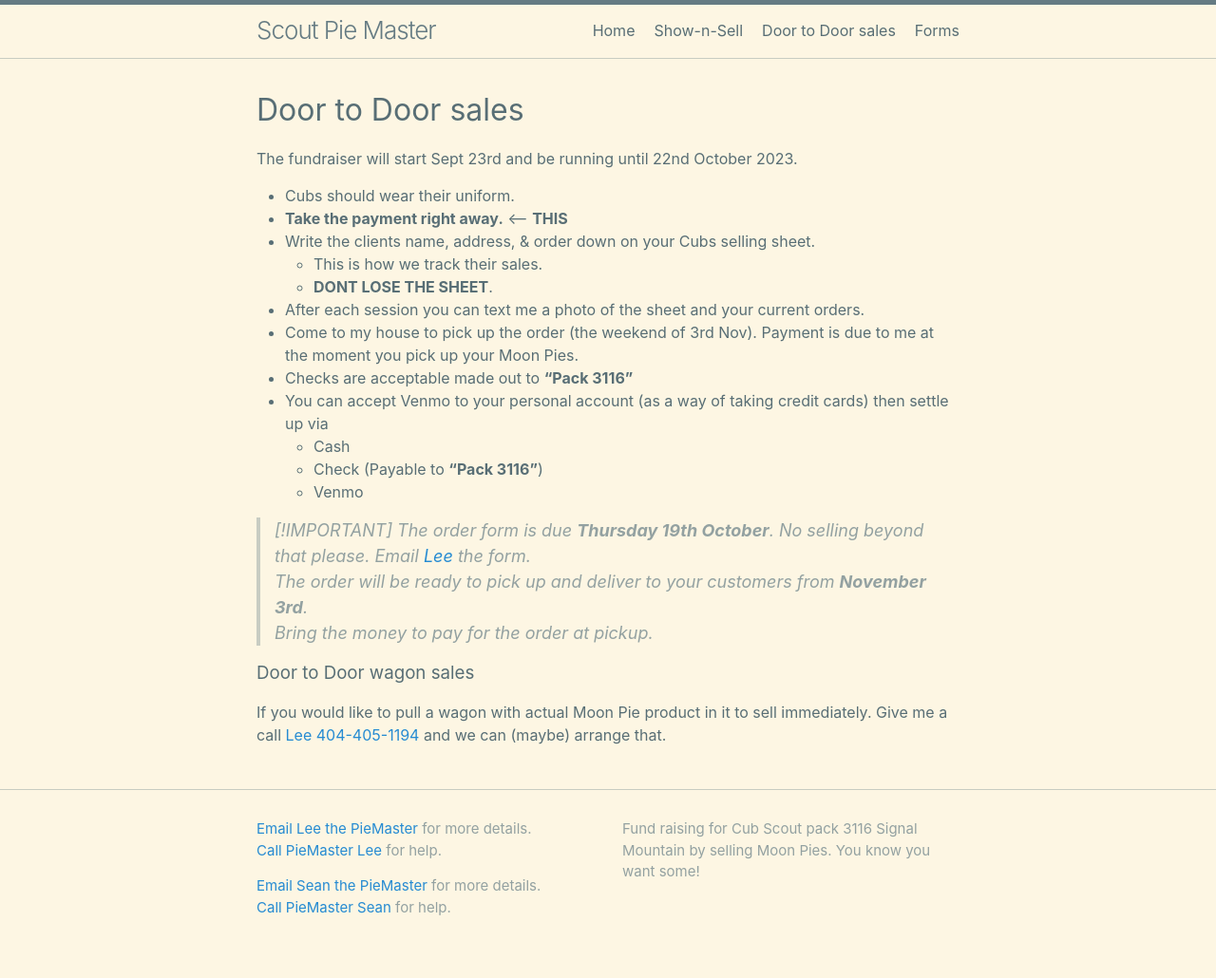
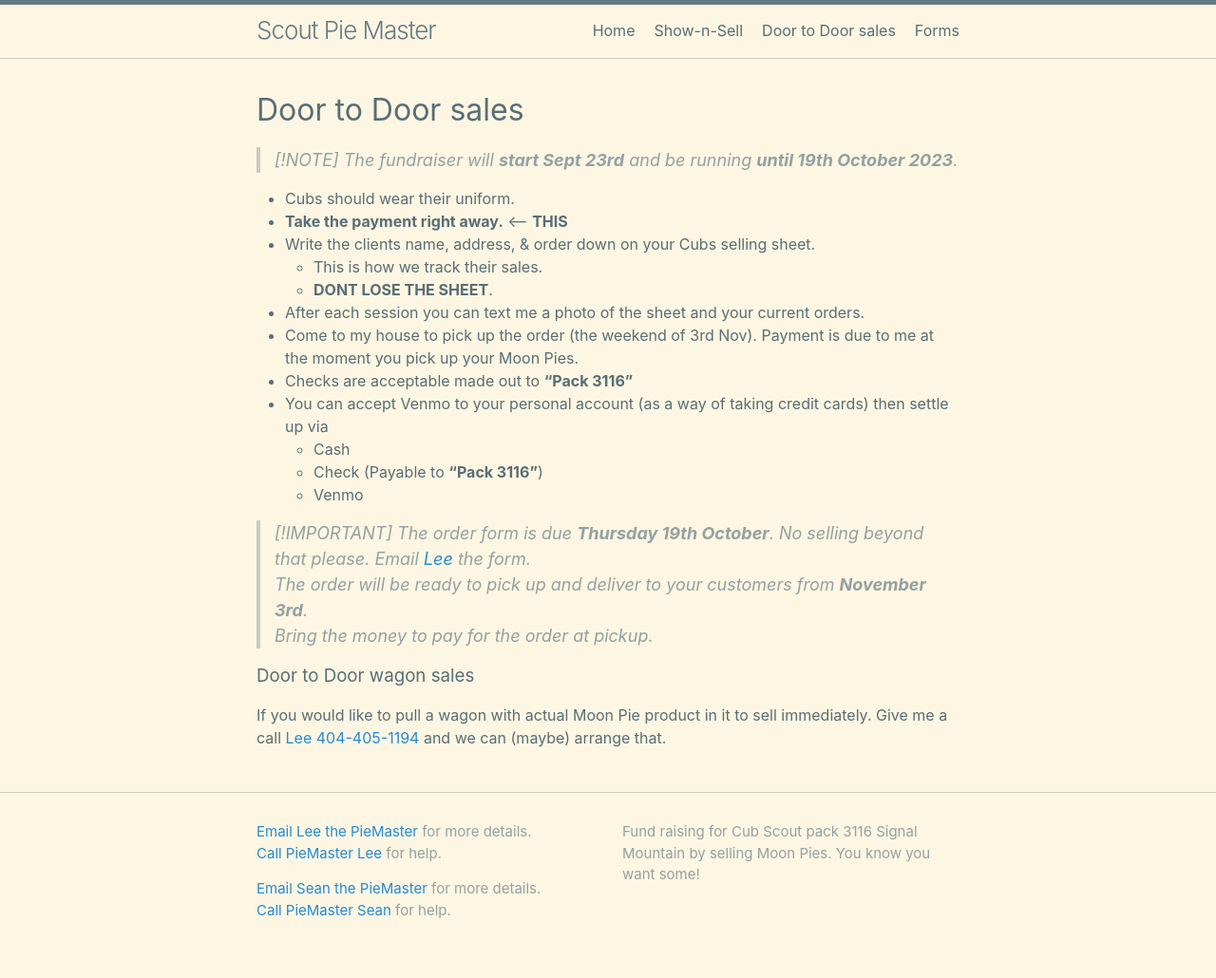
Before and after one commit to CodeJourneymen/scoutpiemaster, a Jekyll site: the page built from doortodoor.md, in a window 1280 px wide. Shown: the whole page at 95% size. Built offline with Jekyll 4.4.1, drawn with Linux system fonts in a browser that asks for light colours.

Commit message:
Update doortodoor.md
show off dates

```diff
--- a/doortodoor.md
+++ b/doortodoor.md
@@ -4,8 +4,8 @@
 permalink: /doortodoor/
 ---
 
-The fundraiser will start Sept 23rd and be running until 22nd October 2023.
-{: .notice--info }
+> [!NOTE]
+> The fundraiser will **start Sept 23rd** and be running **until 19th October 2023**.
 
 
 
```
